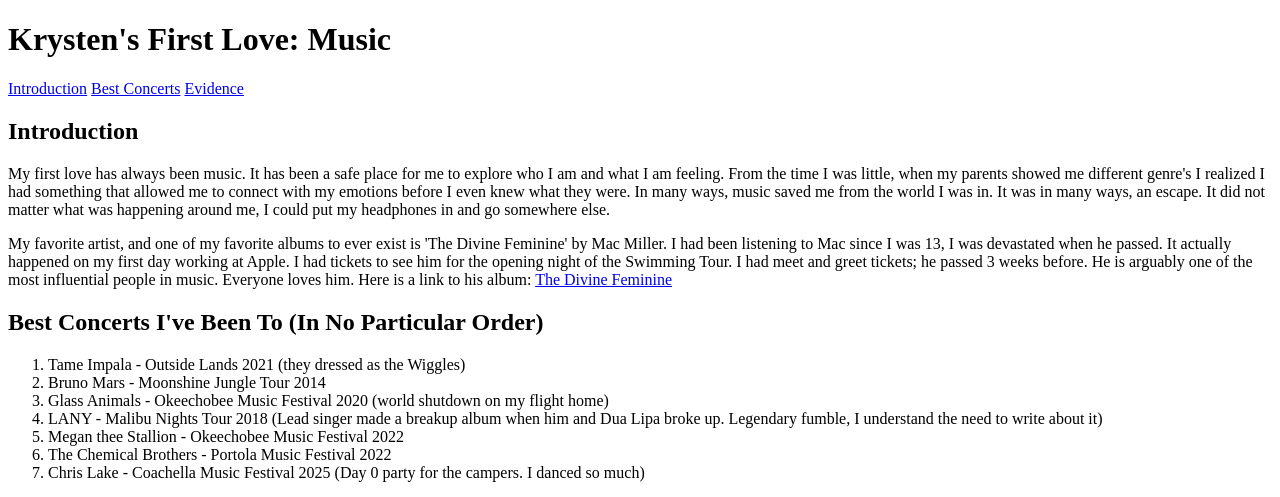
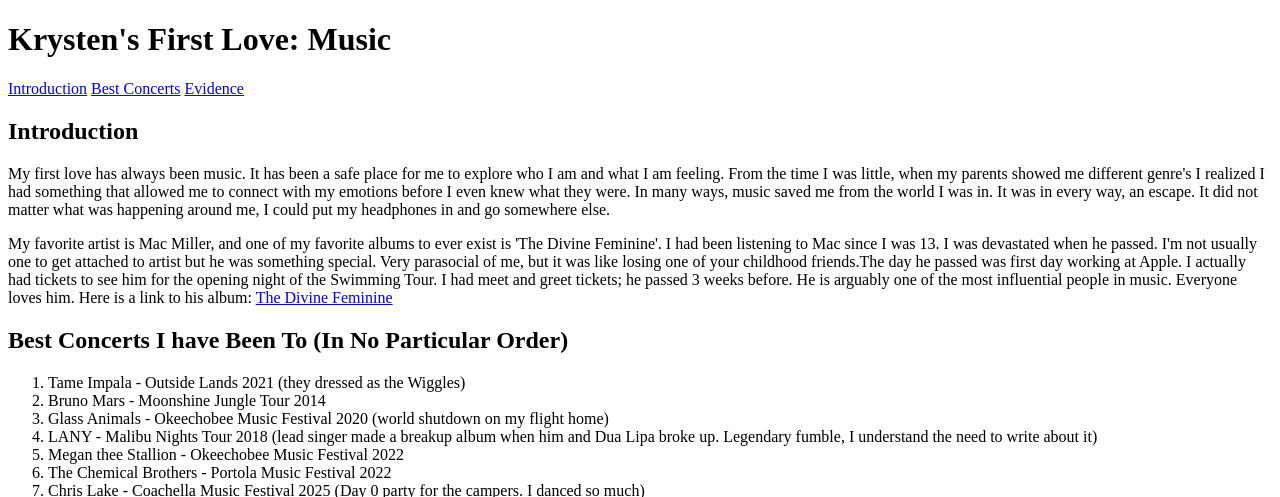
Before and after one commit to bigbrainkrysten/m2-hw2-fletcher-krysten, a plain HTML site: page index.html in a window 1280 px wide. Shown: the top 497 px of the page. Drawn offline with Linux system fonts and the light colour scheme.

Commit message:
my first webpage

```diff
--- a/index.html
+++ b/index.html
@@ -19,19 +19,19 @@
      <section id="Introduction">
          <article>
             <h2>Introduction</h2>
-            <p>My first love has always been music. It has been a safe place for me to explore who I am and what I am feeling. From the time I was little, when my parents showed me different genre's I realized I had something that allowed me to connect with my emotions before I even knew what they were. In many ways, music saved me from the world I was in. It was in many ways, an escape. It did not matter what was happening around me, I could put my headphones in and go somewhere else.</p>
-            <p>My favorite artist, and one of my favorite albums to ever exist is 'The Divine Feminine' by Mac Miller. I had been listening to Mac since I was 13, I was devastated when he passed. It actually happened on my first day working at Apple. I had tickets to see him for the opening night of the Swimming Tour. I had meet and greet tickets; he passed 3 weeks before. He is arguably one of the most influential people in music. Everyone loves him. Here is a link to his album:
+            <p>My first love has always been music. It has been a safe place for me to explore who I am and what I am feeling. From the time I was little, when my parents showed me different genre's I realized I had something that allowed me to connect with my emotions before I even knew what they were. In many ways, music saved me from the world I was in. It was in every way, an escape. It did not matter what was happening around me, I could put my headphones in and go somewhere else.</p>
+            <p>My favorite artist is Mac Miller, and one of my favorite albums to ever exist is 'The Divine Feminine'. I had been listening to Mac since I was 13. I was devastated when he passed. I'm not usually one to get attached to artist but he was something special. Very parasocial of me, but it was like losing one of your childhood friends.The day he passed was first day working at Apple. I actually had tickets to see him for the opening night of the Swimming Tour. I had meet and greet tickets; he passed 3 weeks before. He is arguably one of the most influential people in music. Everyone loves him. Here is a link to his album:
             <a href="https://www.youtube.com/playlist?list=PLorwKgiUml5v3hB30M5zNfEstROPG41Ej" target="_blank">The Divine Feminine</a> </p>
         </article>
     </section>
 
         <section id="Best Concerts">
-            <h2>Best Concerts I've Been To (In No Particular Order)</h2>
+            <h2>Best Concerts I have Been To (In No Particular Order)</h2>
             <ol>
                 <li>Tame Impala - Outside Lands 2021 (they dressed as the Wiggles)</li>
                 <li>Bruno Mars - Moonshine Jungle Tour 2014</li>
                 <li>Glass Animals - Okeechobee Music Festival 2020 (world shutdown on my flight home)</li>
-                <li>LANY - Malibu Nights Tour 2018 (Lead singer made a breakup album when him and Dua Lipa broke up. Legendary fumble, I understand the need to write about it)</li>
+                <li>LANY - Malibu Nights Tour 2018 (lead singer made a breakup album when him and Dua Lipa broke up. Legendary fumble, I understand the need to write about it)</li>
                 <li>Megan thee Stallion - Okeechobee Music Festival 2022 </li>
                 <li>The Chemical Brothers - Portola Music Festival 2022</li>
                 <li>Chris Lake - Coachella Music Festival 2025 (Day 0 party for the campers. I danced so much)</li>
```
